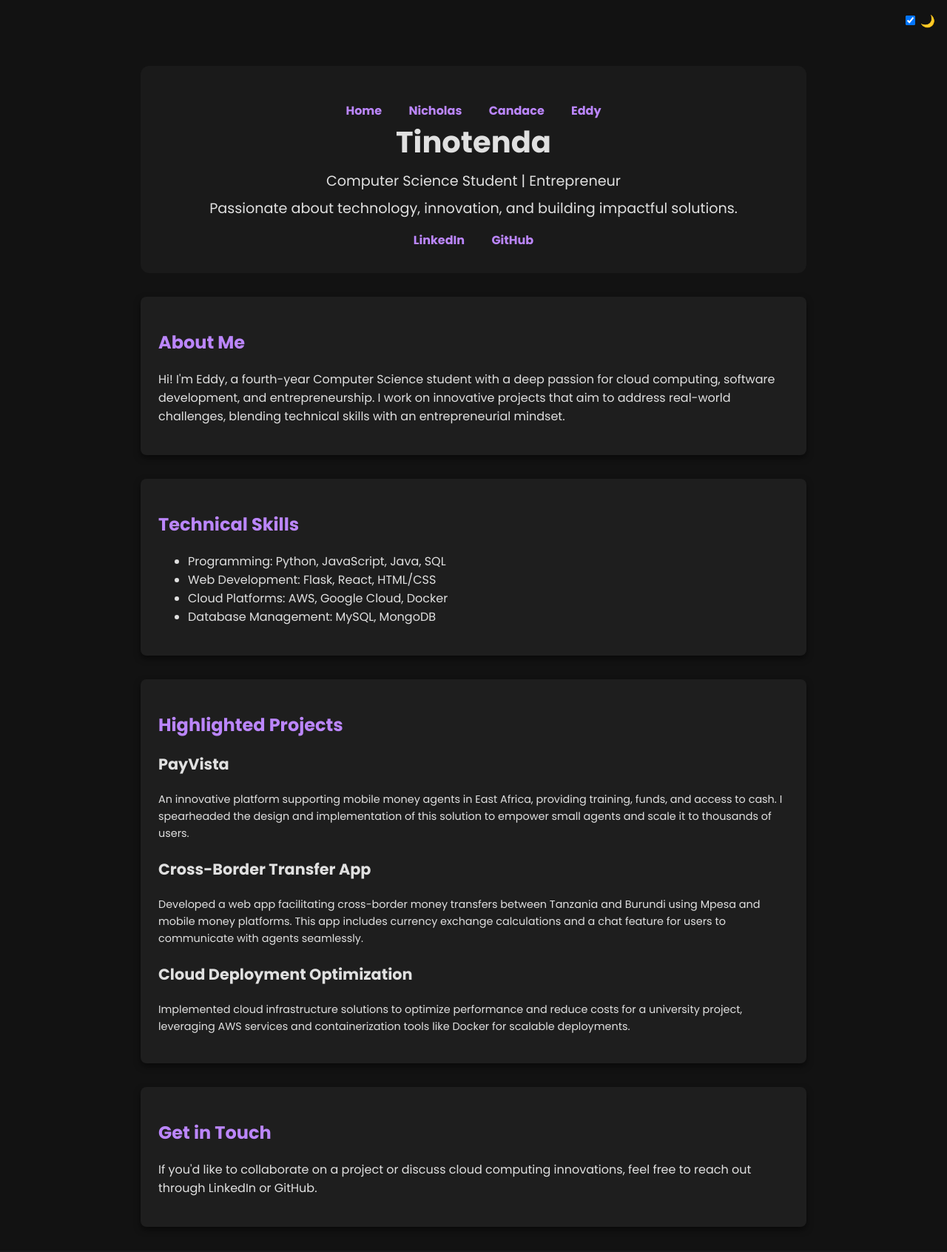
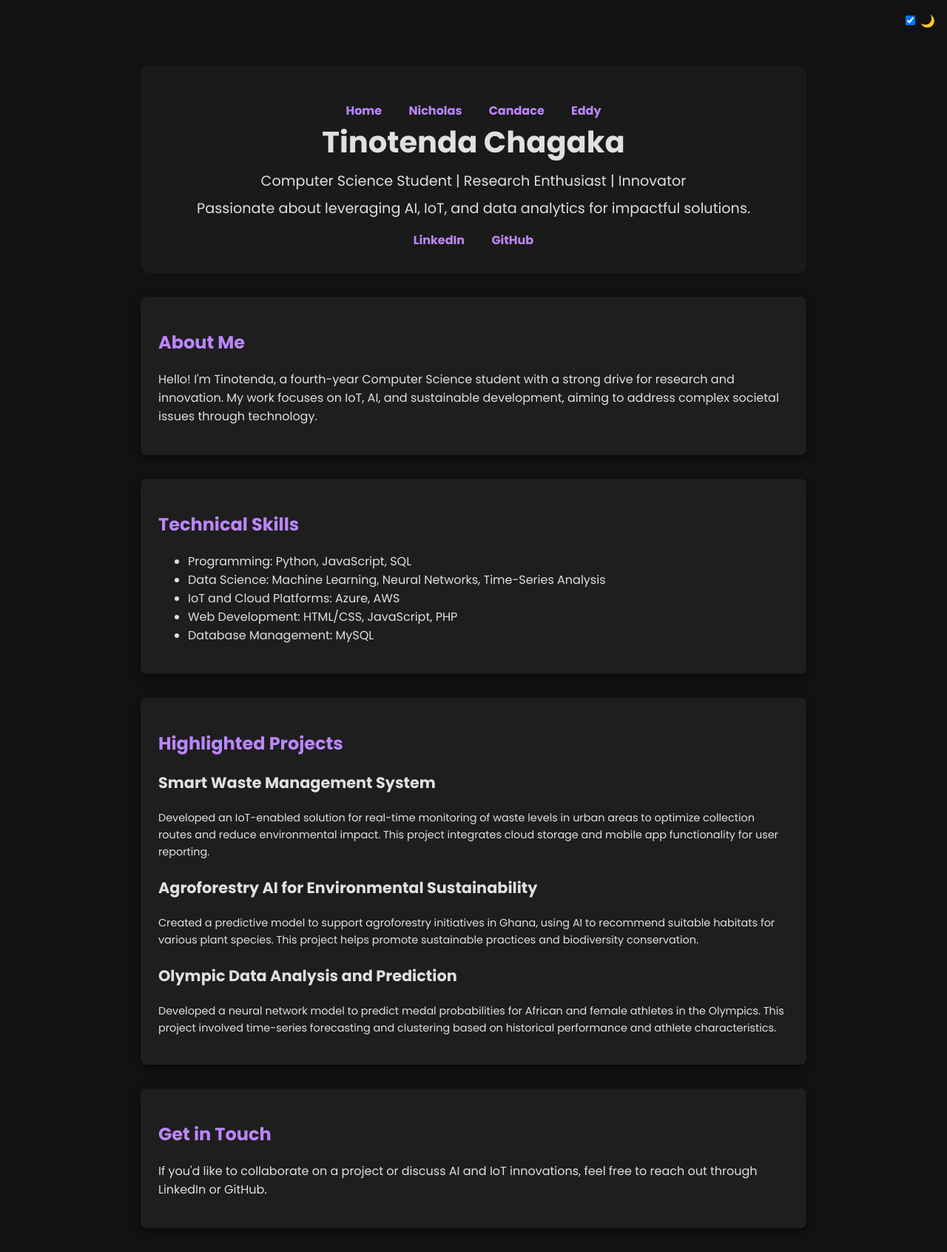
Before and after one commit to EddyKubwimana/CD-CDI-team11, a Flask app: page /tinotenda in a window 1280 px wide. Shown: the whole page at 74% size. Before the commit the page ends 1663 px from the top, so only its background shows below. Run offline with Flask 3, Linux system fonts and the light colour scheme.

Commit message:
Tinotenda Chagaka Updated tinotenda.html

```diff
--- a/porfolio/templates/tinotenda.html
+++ b/porfolio/templates/tinotenda.html
@@ -3,7 +3,7 @@
 <head>
 <meta charset="UTF-8">
 <meta name="viewport" content="width=device-width, initial-scale=1.0">
-<title>Eddy Kubwimana - Portfolio</title>
+<title>Tinotenda Chagaka - Portfolio</title>
 <style>
     @import url('https://fonts.googleapis.com/css2?family=Poppins:wght@400;500;600;700&display=swap');
 
@@ -125,29 +125,30 @@
             <a href="{{ url_for('candace_portfolio') }}">Candace</a>
             <a href="{{ url_for('eddy_portfolio') }}">Eddy</a>
         </div>
-        <h1>Tinotenda</h1>
-        <p>Computer Science Student | Entrepreneur</p>
-        <p>Passionate about technology, innovation, and building impactful solutions.</p>
+        <h1>Tinotenda Chagaka</h1>
+        <p>Computer Science Student | Research Enthusiast | Innovator</p>
+        <p>Passionate about leveraging AI, IoT, and data analytics for impactful solutions.</p>
         <div class="profile-links">
-            <a href="https://linkedin.com/in/EddyKubwimana" target="_blank">LinkedIn</a>
-            <a href="https://github.com/EddyKubwima" target="_blank">GitHub</a>
+            <a href="https://linkedin.com/in/tinotenda" target="_blank">LinkedIn</a>
+            <a href="https://github.com/tinotendachagaka" target="_blank">GitHub</a>
         </div>
     </div>
 
     <!-- About Section -->
     <div class="section">
         <h2>About Me</h2>
-        <p>Hi! I'm Eddy, a fourth-year Computer Science student with a deep passion for cloud computing, software development, and entrepreneurship. I work on innovative projects that aim to address real-world challenges, blending technical skills with an entrepreneurial mindset.</p>
+        <p>Hello! I'm Tinotenda, a fourth-year Computer Science student with a strong drive for research and innovation. My work focuses on IoT, AI, and sustainable development, aiming to address complex societal issues through technology.</p>
     </div>
 
     <!-- Skills Section -->
     <div class="section">
         <h2>Technical Skills</h2>
         <ul>
-            <li>Programming: Python, JavaScript, Java, SQL</li>
-            <li>Web Development: Flask, React, HTML/CSS</li>
-            <li>Cloud Platforms: AWS, Google Cloud, Docker</li>
-            <li>Database Management: MySQL, MongoDB</li>
+            <li>Programming: Python, JavaScript, SQL</li>
+            <li>Data Science: Machine Learning, Neural Networks, Time-Series Analysis</li>
+            <li>IoT and Cloud Platforms: Azure, AWS</li>
+            <li>Web Development: HTML/CSS, JavaScript, PHP</li>
+            <li>Database Management: MySQL</li>
         </ul>
     </div>
 
@@ -156,25 +157,25 @@
         <h2>Highlighted Projects</h2>
 
         <div class="project">
-            <h3>PayVista</h3>
-            <p>An innovative platform supporting mobile money agents in East Africa, providing training, funds, and access to cash. I spearheaded the design and implementation of this solution to empower small agents and scale it to thousands of users.</p>
+            <h3>Smart Waste Management System</h3>
+            <p>Developed an IoT-enabled solution for real-time monitoring of waste levels in urban areas to optimize collection routes and reduce environmental impact. This project integrates cloud storage and mobile app functionality for user reporting.</p>
         </div>
 
         <div class="project">
-            <h3>Cross-Border Transfer App</h3>
-            <p>Developed a web app facilitating cross-border money transfers between Tanzania and Burundi using Mpesa and mobile money platforms. This app includes currency exchange calculations and a chat feature for users to communicate with agents seamlessly.</p>
+            <h3>Agroforestry AI for Environmental Sustainability</h3>
+            <p>Created a predictive model to support agroforestry initiatives in Ghana, using AI to recommend suitable habitats for various plant species. This project helps promote sustainable practices and biodiversity conservation.</p>
         </div>
 
         <div class="project">
-            <h3>Cloud Deployment Optimization</h3>
-            <p>Implemented cloud infrastructure solutions to optimize performance and reduce costs for a university project, leveraging AWS services and containerization tools like Docker for scalable deployments.</p>
+            <h3>Olympic Data Analysis and Prediction</h3>
+            <p>Developed a neural network model to predict medal probabilities for African and female athletes in the Olympics. This project involved time-series forecasting and clustering based on historical performance and athlete characteristics.</p>
         </div>
     </div>
 
     <!-- Contact Section -->
     <div class="section">
         <h2>Get in Touch</h2>
-        <p>If you'd like to collaborate on a project or discuss cloud computing innovations, feel free to reach out through LinkedIn or GitHub.</p>
+        <p>If you'd like to collaborate on a project or discuss AI and IoT innovations, feel free to reach out through LinkedIn or GitHub.</p>
     </div>
 </div>
 
```
